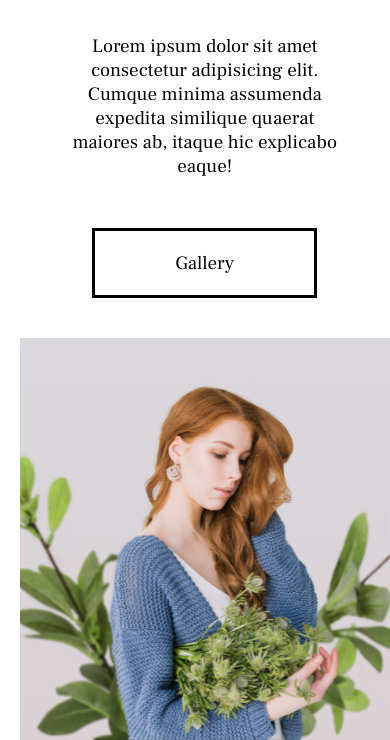
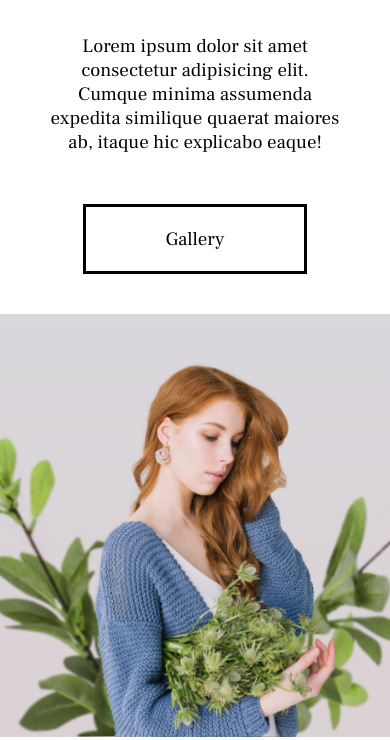
Before and after one commit to w3bdev1/Photography-Landing-Page, a plain HTML site: page index.html in a window 390 px wide. Shown: the part 230-970 px from the top of the page. Drawn offline with Linux system fonts and the light colour scheme.

Commit message:
Hero full width in small screen

```diff
--- a/style.css
+++ b/style.css
@@ -271,4 +271,8 @@ nav {
     #menu-check:checked~.burger span:nth-child(3) {
         transform: rotateZ(-45deg) translateY(-300%);
     }
+
+    .hero {
+        width: 100%;
+    }
 }
```
